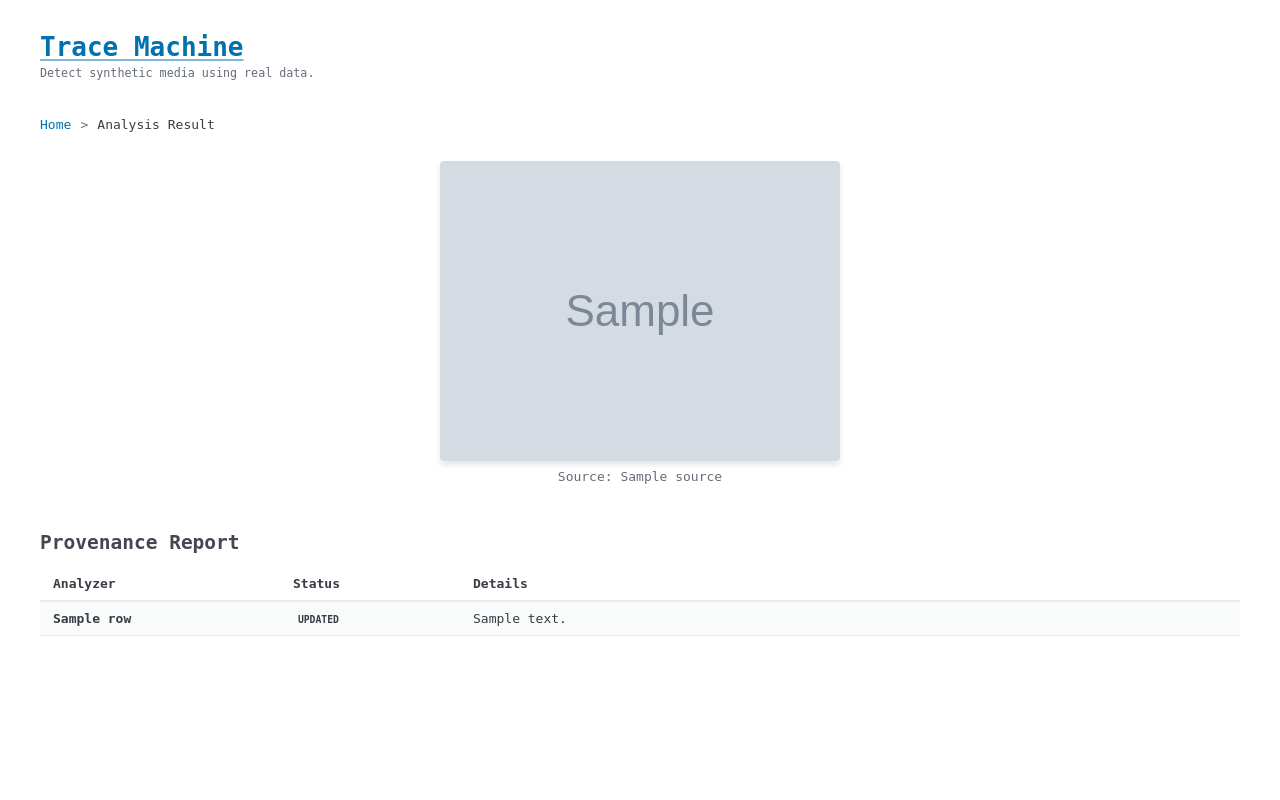
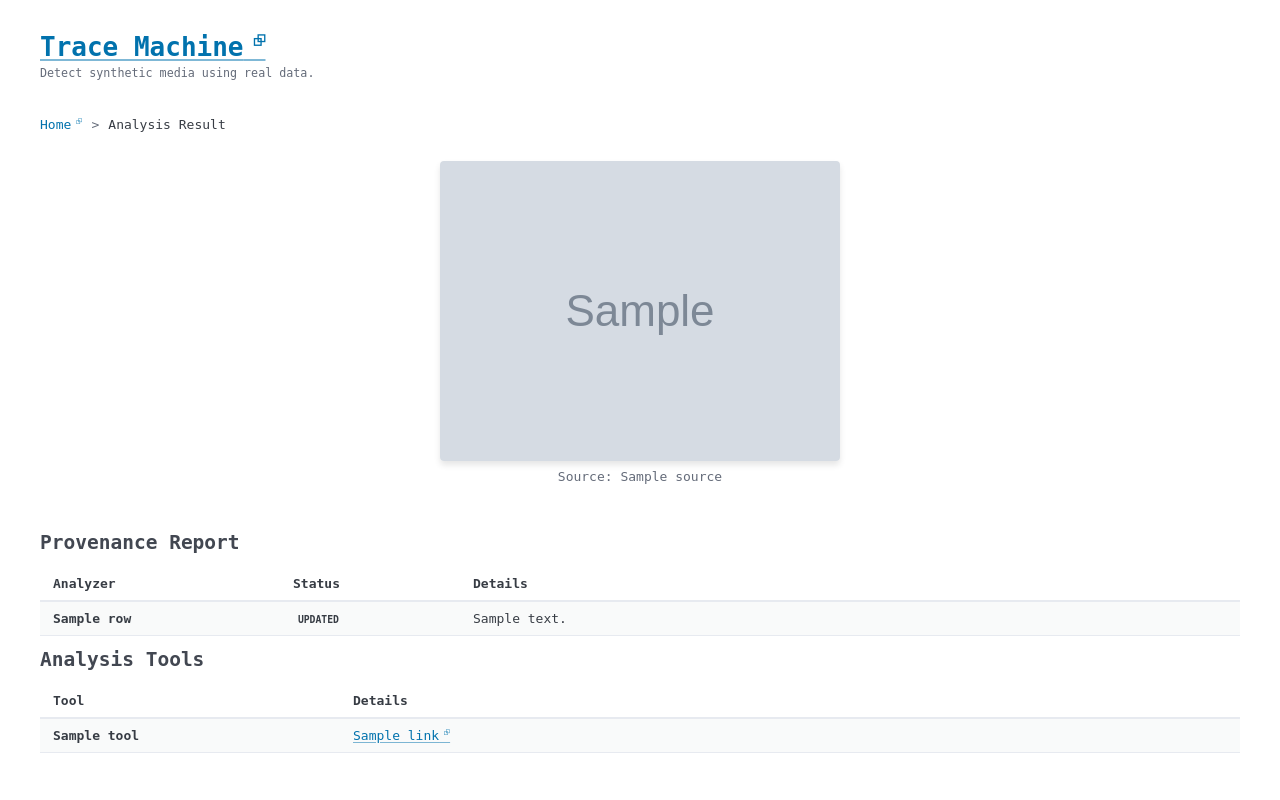
Before and after one commit to bgsulz/Trace-Machine, a Flask app: template veracity/templates/result.html in a window 1280 px wide. Run offline with Flask 3, Linux system fonts and the light colour scheme; the template is opened without the code that fills it: most values are stand-ins (such as "Sample title", 1, 10 or a date in 2020); grey boxes marked "Sample" are stand-in pictures; parts of the project's set-up code (start-up, migrations or seed data) failed here and were passed over; some libraries are stand-ins or nearby versions.

Commit message:
Add external reverse image search tools section to analysis results page

```diff
--- a/veracity/routes.py
+++ b/veracity/routes.py
@@ -16,6 +16,7 @@ from . import ingestion, db
 from .models import ImageConsensus, VoteHistory, ImageSource, ImageRegistry
 from .registry import prepare_analysis_context
 from .analyzers.manager import run_all_analyzers
+from .tools import generate_external_tools
 
 bp = Blueprint("main", __name__)
 
@@ -95,11 +96,15 @@ def _perform_analysis(
         data["current_vote"] = history_row.choice if history_row else None
         human_row["data"] = data
 
+    public_url = image_url if source == "url" else None
+    tool_results = generate_external_tools(public_url)
+
     return render_template(
         "result.html",
         image_url=image_data_url,
         source=source,
         results=analyzer_results,
+        tools=tool_results,
     )
 
 
--- a/veracity/static/css/custom.css
+++ b/veracity/static/css/custom.css
@@ -13,6 +13,13 @@
   --veracity-badge-success: var(--veracity-success);
   --veracity-badge-warning: var(--veracity-warning);
   --veracity-badge-danger: var(--veracity-danger);
+}
+
+a::after {
+  content: " ⮺";
+  font-size: 0.6em;
+  vertical-align: super;
+  text-decoration: none;
 }
 
 /* Branding & Layout */
--- a/veracity/templates/result.html
+++ b/veracity/templates/result.html
@@ -37,9 +37,9 @@
             <div class="analyzer-detail-block">
               <div class="flash-warning" style="margin-bottom: 0.75rem">
                 <strong>Warning:</strong>
-                Image metadata can be freely added, edited, or removed.
-                Treat this information as a clue, not definitive proof about how
-                the image was created.
+                Image metadata can be freely added, edited, or removed. Treat
+                this information as a clue, not definitive proof about how the
+                image was created.
               </div>
               {% for finding in row.data.findings %}
               <details style="margin-bottom: 0.75rem">
@@ -239,5 +239,33 @@
       </tbody>
     </table>
   </div>
+
+  {% if tools %}
+  <h3>Analysis Tools</h3>
+  <div class="overflow-auto">
+    <table class="striped">
+      <thead>
+        <tr>
+          <th scope="col" style="width: 25%">Tool</th>
+          <th scope="col">Details</th>
+        </tr>
+      </thead>
+      <tbody>
+        {% for tool in tools %}
+        <tr>
+          <td style="vertical-align: top"><strong>{{ tool.name }}</strong></td>
+          <td>
+            {% for link in tool.links %}
+            <a href="{{ link.url }}" target="_blank" rel="noopener noreferrer"
+              >{{ link.label|trim }}</a
+            >
+            {% if not loop.last %} · {% endif %} {% endfor %}
+          </td>
+        </tr>
+        {% endfor %}
+      </tbody>
+    </table>
+  </div>
+  {% endif %}
 </section>
 {% endblock %}
```
Also changed, not shown: veracity/tools.py (added, +43 -0 lines).
